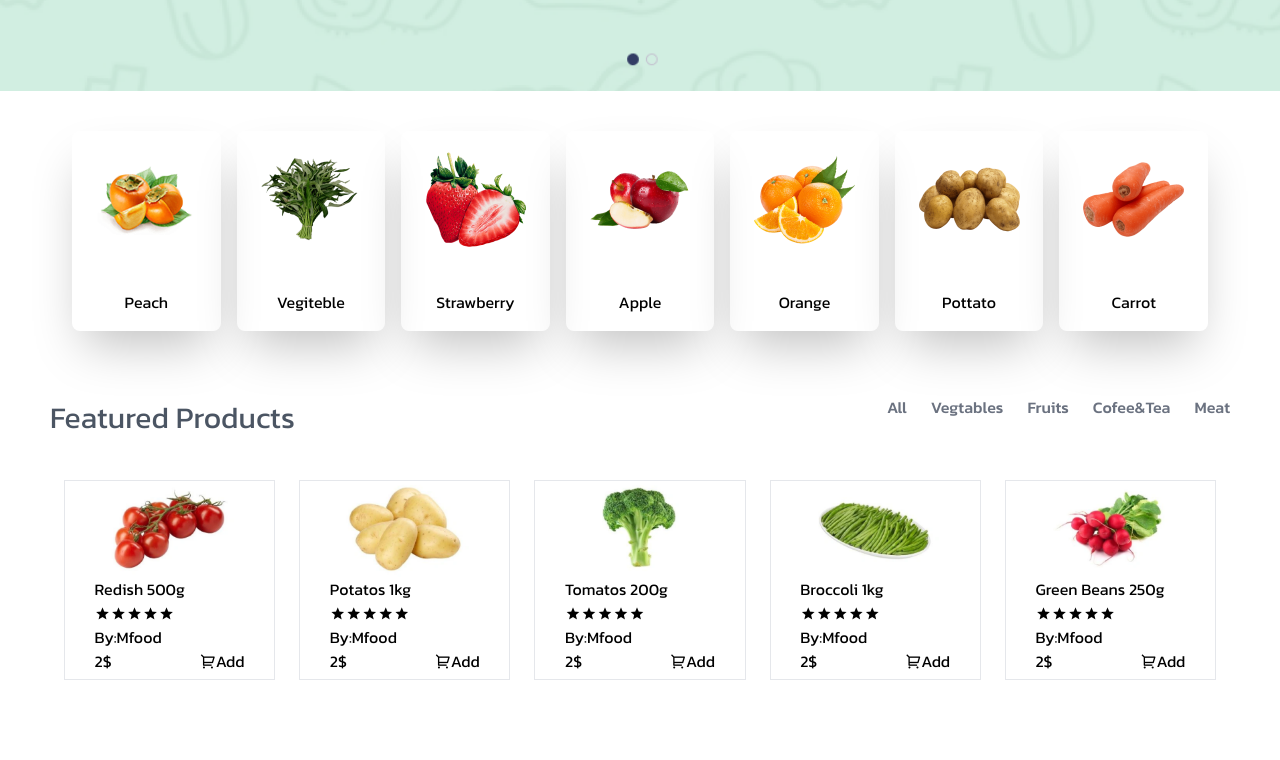
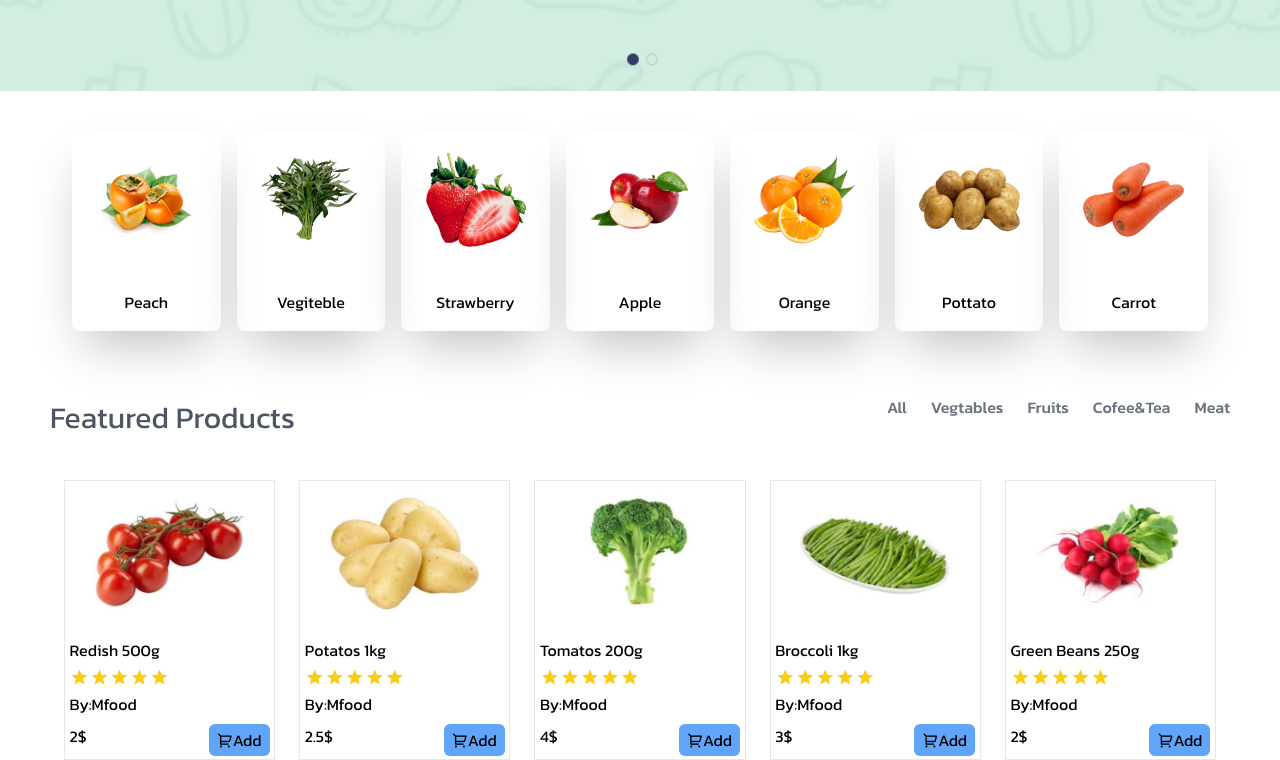
Before and after one commit to javidShabin/Fruit-grocery, a React (Vite) app: page / in a window 1280 px wide. Shown: the part 559-1319 px from the top of the page. Before the commit the page ends 1239 px from the top, so only its background shows below. Built offline with nearby package versions, Linux system fonts and the light colour scheme.

Commit message:
Add price tag and complted the styling for the component

```diff
--- a/src/components/Fproducts.jsx
+++ b/src/components/Fproducts.jsx
@@ -1,34 +1,34 @@
 import React from "react";
 
 export default function Fproducts(props) {
-  const { images, productName } = props;
+  const { images, productName, productPrice } = props;
   return (
     <>
-      <div className="wrapper border flex justify-center h-[200px] mt-10 ">
+      <div className="wrapper border flex justify-center h-[280px] mt-10 ">
         <div className="">
-          <img className="w-[150px]" src={images} alt="" />
-          <h3>{productName}</h3>
-          <ul className="flex">
+          <img className="w-[200px] mt-2" src={images} alt="" />
+          <h3 className="mt-5">{productName}</h3>
+          <ul className="flex text-[20px]">
             <li>
-              <i class="ri-star-s-fill"></i>
+              <i class="ri-star-s-fill text-yellow-400"></i>
             </li>
             <li>
-              <i class="ri-star-s-fill"></i>
+              <i class="ri-star-s-fill  text-yellow-400"></i>
             </li>
             <li>
-              <i class="ri-star-s-fill"></i>
+              <i class="ri-star-s-fill  text-yellow-400"></i>
             </li>
             <li>
-              <i class="ri-star-s-fill"></i>
+              <i class="ri-star-s-fill  text-yellow-400"></i>
             </li>
             <li>
-              <i class="ri-star-s-fill"></i>
+              <i class="ri-star-s-fill  text-yellow-400"></i>
             </li>
           </ul>
           <span>By:Mfood</span>
-          <div className="flex justify-between">
-            <p>2$</p>
-            <button>
+          <div className="flex justify-between mt-2">
+            <p>{productPrice}$</p>
+            <button className="bg-blue-400 py-1 px-2 rounded-md ">
               <i class="ri-shopping-cart-2-line"></i>Add
             </button>
           </div>
--- a/src/components/Product.jsx
+++ b/src/components/Product.jsx
@@ -4,7 +4,7 @@ import Fproducts from './Fproducts'
 
 export default function Product() {
     const product = productData.map((items) => {
-        return <Fproducts key={items.id} images={items.imgSrc} productName={items.name} />
+        return <Fproducts key={items.id} images={items.imgSrc} productName={items.name} productPrice={items.price} />
     })
   return (
    <div className='w-full'>
@@ -20,7 +20,7 @@ export default function Product() {
     </div>
 
 <div className="product w-full flex justify-center text-justify">
-    <div className="container w-[90%] grid grid-cols-5 gap-6">
+    <div className="container w-[90%] grid grid-cols-1 md:grid-cols-5 gap-6 ">
         {product}
     </div>
 </div>
--- a/src/components/ProductData.jsx
+++ b/src/components/ProductData.jsx
@@ -4,27 +4,32 @@ const productData = [
     {
         id: 1,
         imgSrc: product1,
-        name: "Redish 500g"
+        name: "Redish 500g",
+        price: 2
     },
     {
         id: 2,
         imgSrc: product2,
-        name: "Potatos 1kg"
+        name: "Potatos 1kg",
+        price: 2.5
     },
     {
         id: 3,
         imgSrc: product3,
-        name: "Tomatos 200g"
+        name: "Tomatos 200g",
+        price: 4
     },
     {
         id: 4,
         imgSrc: product4,
-        name: "Broccoli 1kg"
+        name: "Broccoli 1kg",
+        price: 3
     },
     {
         id: 5,
         imgSrc: product5,
-        name: "Green Beans 250g"
+        name: "Green Beans 250g",
+        price: 2
     }
 ]
 
```
